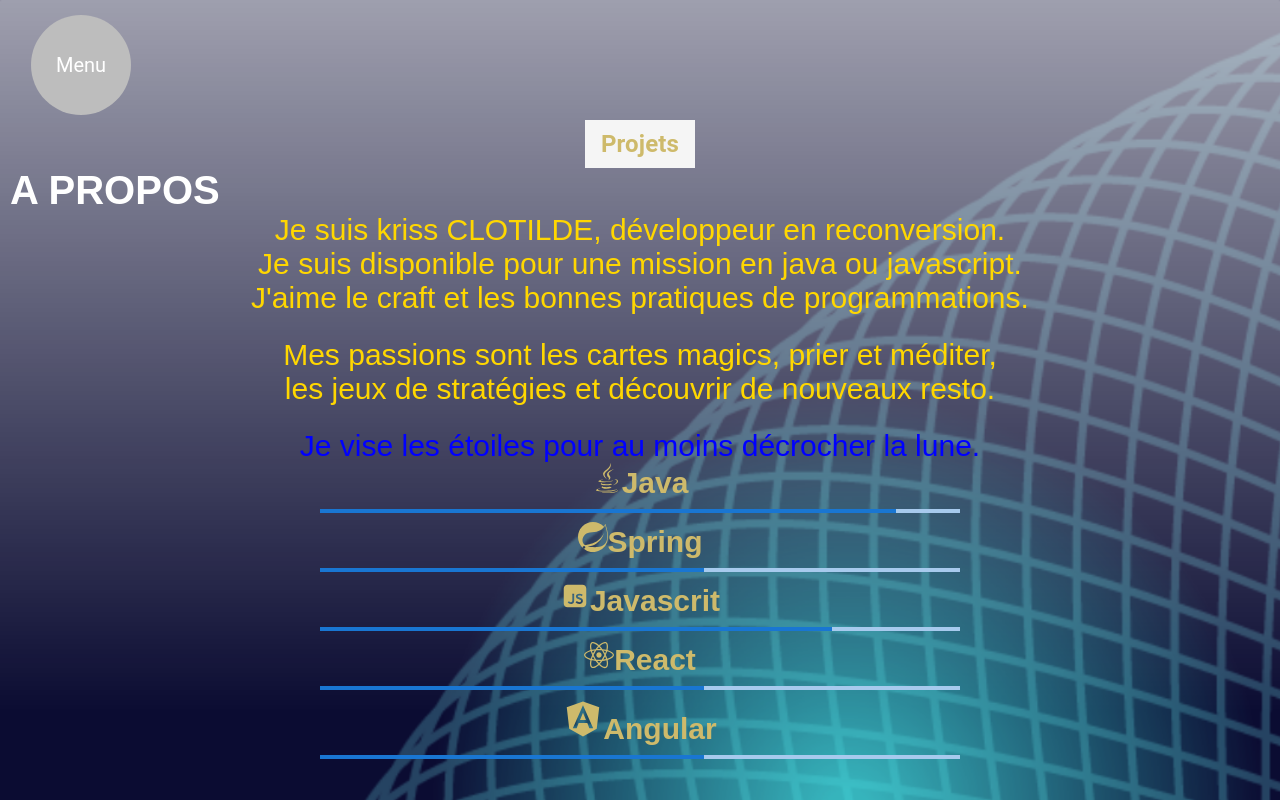
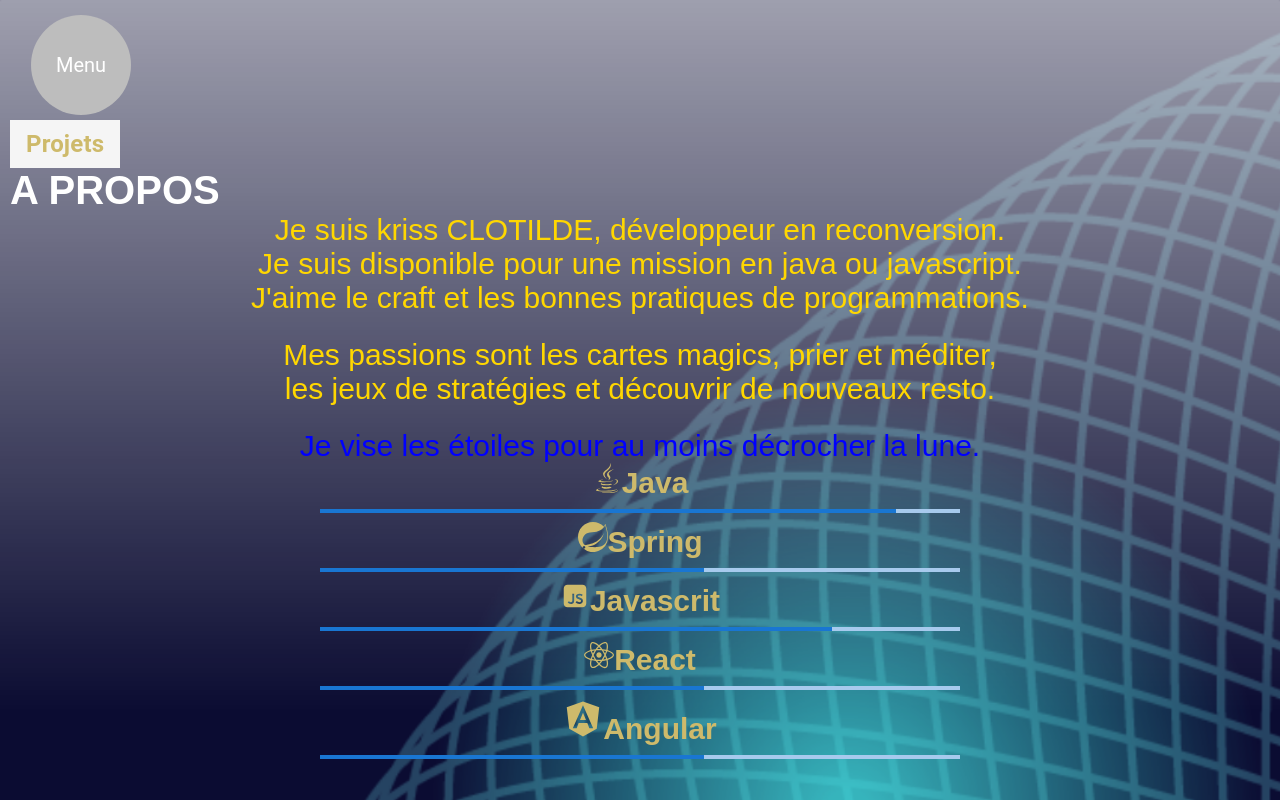
Before and after one commit to lion92/portfolio_2024_jour7, a React (Create React App) app: page /About in a window 1280 px wide. Built offline with nearby package versions, Linux system fonts and the light colour scheme.

Commit message:
remettre projet a gauche

```diff
--- a/src/Component/About.js
+++ b/src/Component/About.js
@@ -6,19 +6,18 @@ import {FaJava, FaReact} from "react-icons/fa";
 import {RiJavascriptFill} from "react-icons/ri";
 import {SiSpring} from "react-icons/si";
 import {FaAngular} from "react-icons/fa6";
-import Footer from "./Footer";
 import {NavLink} from "react-router-dom";
 import MenuItem from "@mui/material/MenuItem";
 
 const About = () => {
 
     return (
-        <div className="section">
+        <div >
             <Header></Header>
             <button> <NavLink to={"/Projets"}>
-                <MenuItem><h2 className="menuTitle">Projets </h2></MenuItem>
+                <MenuItem><h2>Projets </h2></MenuItem>
             </NavLink></button>
-
+<div className="section">
             <div className="section" data-anchor="skills">
                 <h1 style={{color: "white"}}>A PROPOS</h1>
                 <div className="content">
@@ -70,7 +69,7 @@ const About = () => {
 
             </div>
 
-        </div>
+        </div></div>
     );
 };
 
```
